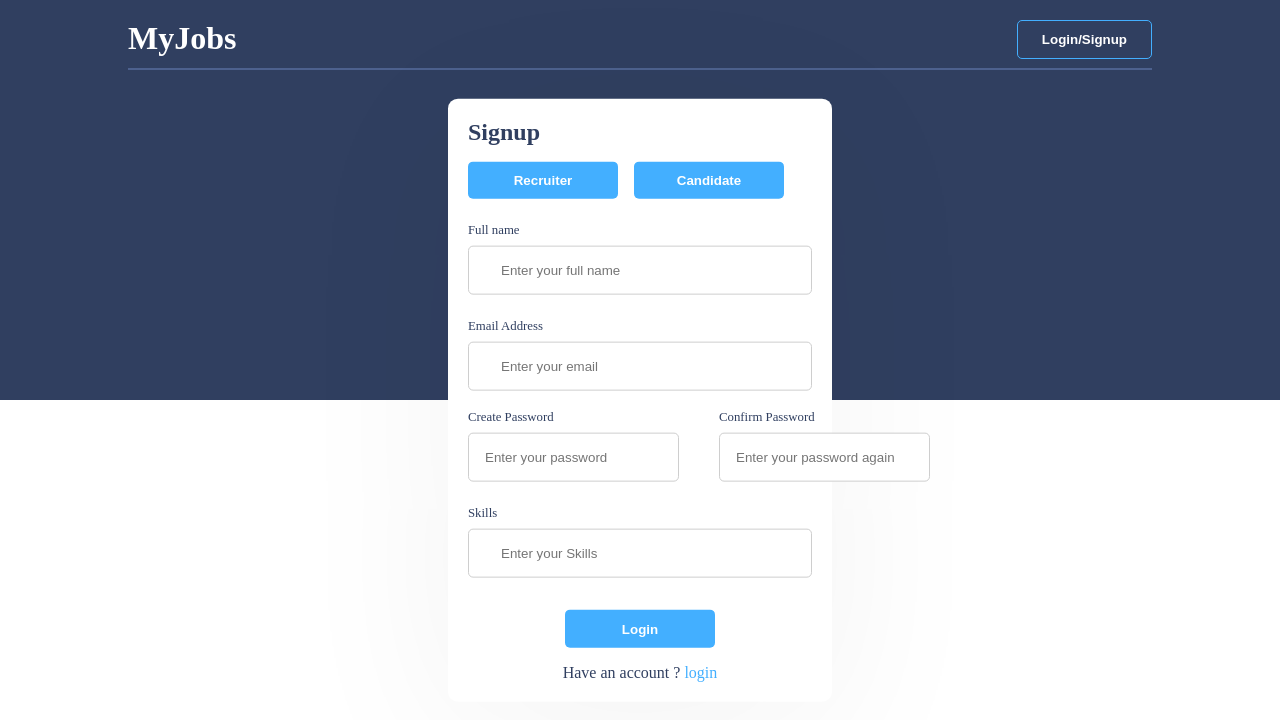
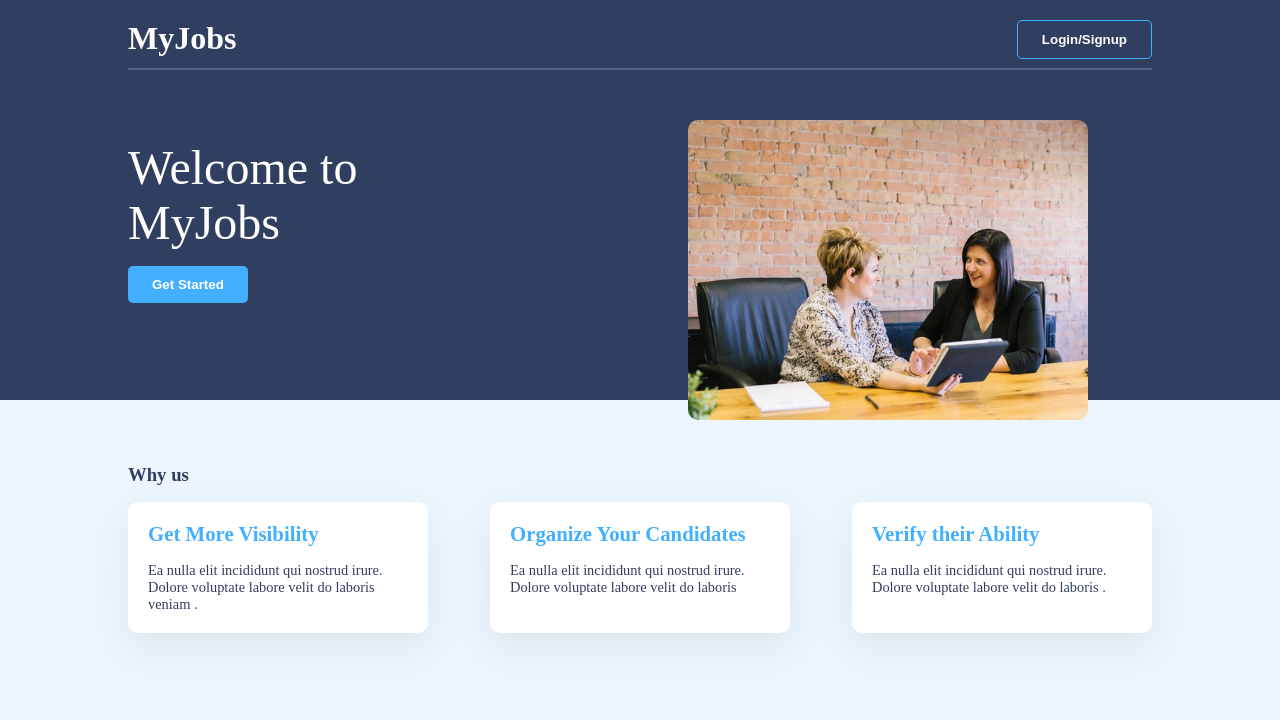
Before and after one commit to RishabhVerma098/squareboattask, a React (Create React App) app: page /auth/1 in a window 1280 px wide. Shown: the top 720 px of the page. Built offline with nearby package versions, Linux system fonts and the light colour scheme.

Commit message:
candidate design v1 done

```diff
--- a/src/App.js
+++ b/src/App.js
@@ -1,10 +1,11 @@
 import "./App.scss";
 import Homepage from "./components/homepage/homepage";
+import CandidateHome from "./components/candidate/home/home";
 import Auth from "./components/auth/auth";
 function App() {
   return (
     <div className="App">
-      <Auth />
+      <Homepage />
     </div>
   );
 }
--- a/src/App.scss
+++ b/src/App.scss
@@ -1 +1,4 @@
 @import "./global/global";
+.App {
+  background-color: $secondary-color;
+}
--- /dev/null
+++ b/src/components/candidate/home/home.js
@@ -0,0 +1,35 @@
+import React from "react";
+import "./home.scss";
+import Header from "../../../components/homepage/banner/header";
+function Home() {
+  return (
+    <div className="home">
+      <div className="background">
+        <Header />
+      </div>
+      <div className="container">
+        <h2>Jobs for you</h2>
+        {/* <div className="nojobs">
+          <p>Your applied jobs will show here</p>
+          <button>See all jobs</button>
+        </div> */}
+        <div className="job-grid">
+          <div className="job-card">
+            <h2>Title</h2>
+            <p>
+              Minim ut nulla mini Ut et Incididunt irure velit consequat
+              dolor.occaecat velit dolore.Esse ad consequat veniam amet et
+              nulla.
+            </p>
+            <div className="bottom-card">
+              <p>Location</p>
+              <button>Apply</button>
+            </div>
+          </div>
+        </div>
+      </div>
+    </div>
+  );
+}
+
+export default Home;
--- /dev/null
+++ b/src/components/candidate/home/home.scss
@@ -0,0 +1,85 @@
+@import "../../../global/global";
+.home {
+  width: 100%;
+  height: 100vh;
+
+  .background {
+    height: 25vh;
+    background-color: $primary-color-dark;
+  }
+
+  .container {
+    // position: absolute;
+    // top: 30%;
+    // left: 50%;
+    // transform: translate(-50%, -50%);
+    width: 80%;
+    margin: auto;
+    margin-top: -6rem;
+    h2 {
+      color: white;
+      font-weight: 400;
+    }
+
+    .nojobs {
+      position: absolute;
+      top: 50%;
+      left: 50%;
+      transform: translate(-50%, -50%);
+      display: flex;
+      flex-direction: column;
+      p {
+        color: $primary-color-dark;
+      }
+      button {
+        @include button-style(0);
+        margin-top: 2rem;
+        align-self: center;
+        width: 130px;
+      }
+    }
+
+    .job-grid {
+      margin-top: 2rem;
+      width: 100%;
+      display: grid;
+      grid-template-columns: 1fr 1fr 1fr 1fr;
+      gap: 2rem;
+      .job-card {
+        height: 170px;
+        background-color: white;
+        box-shadow: 0 14px 47px rgba(0, 0, 0, 0.08);
+        padding: 20px;
+        display: flex;
+        flex-direction: column;
+        border-radius: 5px;
+        h2 {
+          color: $primary-color-dark;
+          height: 20%;
+        }
+        p {
+          color: $primary-color-dark;
+          font-size: 0.8rem;
+          height: 60%;
+        }
+        .bottom-card {
+          height: 20%;
+          display: flex;
+          justify-content: space-between;
+          align-items: center;
+          justify-self: flex-end;
+          button {
+            padding: 0.5rem 1rem 0.5rem 1rem;
+            border-radius: 5px;
+            border: none;
+            background-color: $primary-color;
+            color: white;
+            &:hover {
+              cursor: pointer;
+            }
+          }
+        }
+      }
+    }
+  }
+}
--- a/src/components/homepage/banner/banner.js
+++ b/src/components/homepage/banner/banner.js
@@ -1,6 +1,7 @@
 import React from "react";
 import "./banner.scss";
 import Header from "./header";
+import Photo from "./photo.jpg";
 function Banner() {
   return (
     <div className="banner">
@@ -10,6 +11,7 @@ function Banner() {
         <h1>MyJobs</h1>
         <button>Get Started</button>
       </div>
+      <img src={Photo} alt="im"></img>
     </div>
   );
 }
--- a/src/components/homepage/banner/banner.scss
+++ b/src/components/homepage/banner/banner.scss
@@ -12,6 +12,7 @@
     left: 10%;
     h1 {
       font-size: 3rem;
+      font-weight: 300;
       color: white;
     }
     button {
@@ -19,4 +20,14 @@
       margin-top: 1rem;
     }
   }
+
+  img {
+    position: absolute;
+    top: 30%;
+    right: 15%;
+    width: 400px;
+    height: 300px;
+    border-radius: 10px;
+    object-fit: cover;
+  }
 }
--- a/src/components/homepage/banner/header.js
+++ b/src/components/homepage/banner/header.js
@@ -5,6 +5,12 @@ function Header() {
     <div className="header">
       <h1>MyJobs</h1>
       <button>Login/Signup</button>
+      {/* <div className="right">
+        <p className="applied">Applied Jobs</p>
+        <div className="avatar">
+          <p>P</p>
+        </div>
+      </div> */}
     </div>
   );
 }
--- a/src/components/homepage/banner/header.scss
+++ b/src/components/homepage/banner/header.scss
@@ -18,4 +18,23 @@
   button:hover {
     background-color: $primary-color;
   }
+
+  .right {
+    display: flex;
+    .applied {
+      margin-right: 2rem;
+      color: rgb(168, 168, 168);
+    }
+    .avatar {
+      width: 40px;
+      height: 40px;
+      background-color: $primary-color-dark-light;
+      display: flex;
+      justify-content: center;
+      border-radius: 50%;
+      p {
+        margin-bottom: 0.7rem;
+      }
+    }
+  }
 }
--- a/src/components/homepage/homepage.js
+++ b/src/components/homepage/homepage.js
@@ -5,7 +5,32 @@ function Homepage() {
   return (
     <div className="homepage">
       <Banner />
-      <div className="whyus"></div>
+      <div className="whyus">
+        <h3>Why us</h3>
+        <div className="whyus-grid">
+          <div className="whyus-card">
+            <h2>Get More Visibility</h2>
+            <p>
+              Ea nulla elit incididunt qui nostrud irure. Dolore voluptate
+              labore velit do laboris veniam .
+            </p>
+          </div>
+          <div className="whyus-card">
+            <h2>Organize Your Candidates</h2>
+            <p>
+              Ea nulla elit incididunt qui nostrud irure. Dolore voluptate
+              labore velit do laboris
+            </p>
+          </div>
+          <div className="whyus-card">
+            <h2>Verify their Ability</h2>
+            <p>
+              Ea nulla elit incididunt qui nostrud irure. Dolore voluptate
+              labore velit do laboris .
+            </p>
+          </div>
+        </div>
+      </div>
       <div className="company"></div>
     </div>
   );
--- a/src/components/homepage/homepage.scss
+++ b/src/components/homepage/homepage.scss
@@ -3,4 +3,34 @@
 .homepage {
   width: 100%;
   min-height: 100vh;
+  .whyus {
+    margin: auto;
+    width: 80%;
+    display: flex;
+    flex-direction: column;
+
+    margin-top: 4rem;
+    h3 {
+      color: $primary-color-dark;
+    }
+    .whyus-grid {
+      margin-top: 1rem;
+      display: flex;
+      justify-content: space-between;
+      .whyus-card {
+        width: 300px;
+        background-color: white;
+        padding: 20px;
+        box-shadow: 0 14px 47px rgba(0, 0, 0, 0.08);
+        border-radius: 10px;
+        h2 {
+          font-size: 1.3rem;
+          color: $primary-color;
+        }
+        p {
+          font-size: 0.9rem;
+        }
+      }
+    }
+  }
 }
```
Also changed, not shown: src/components/homepage/banner/photo.jpg (added), 1 other file (tests, documents, lock files or other folders).
